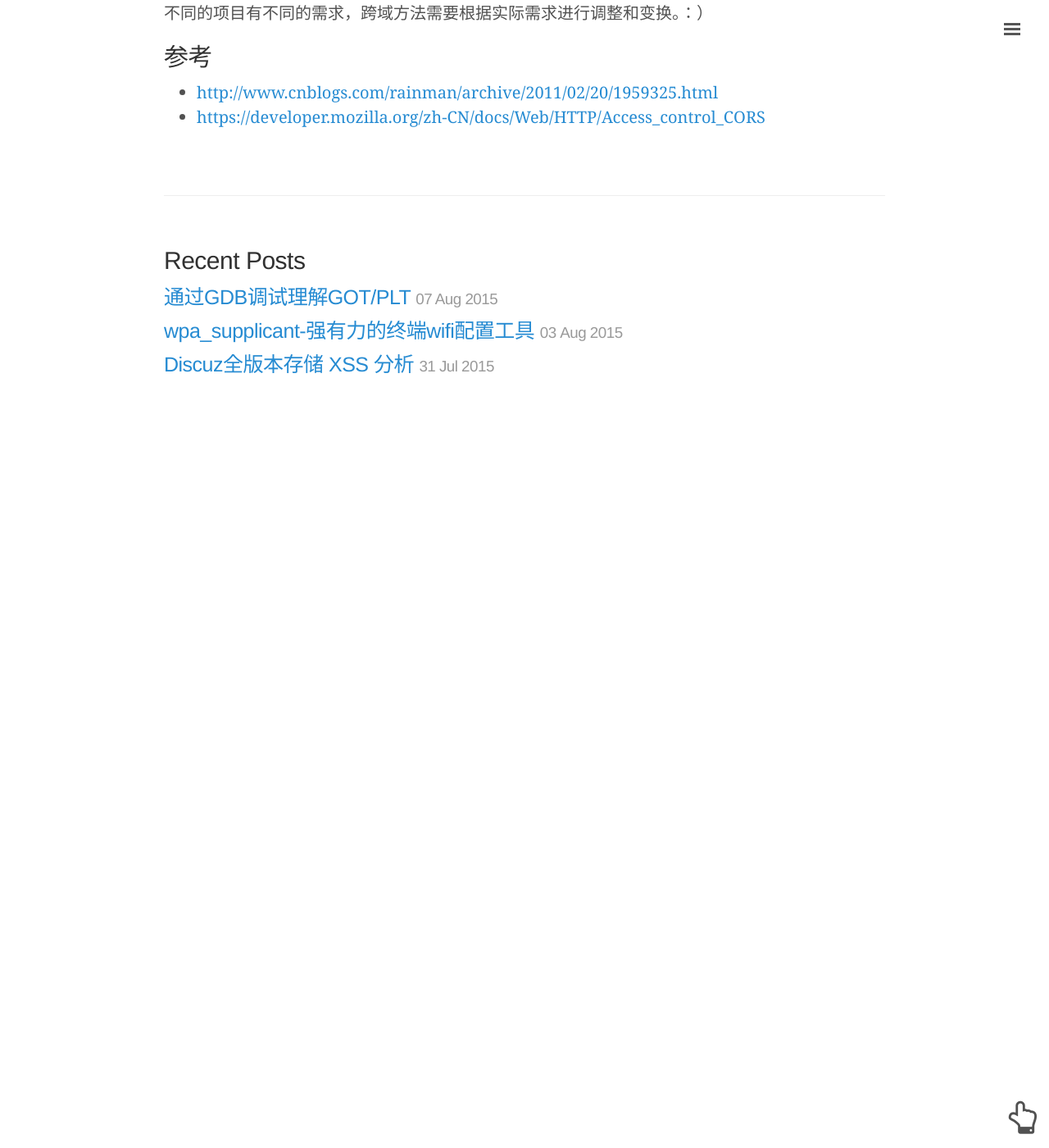
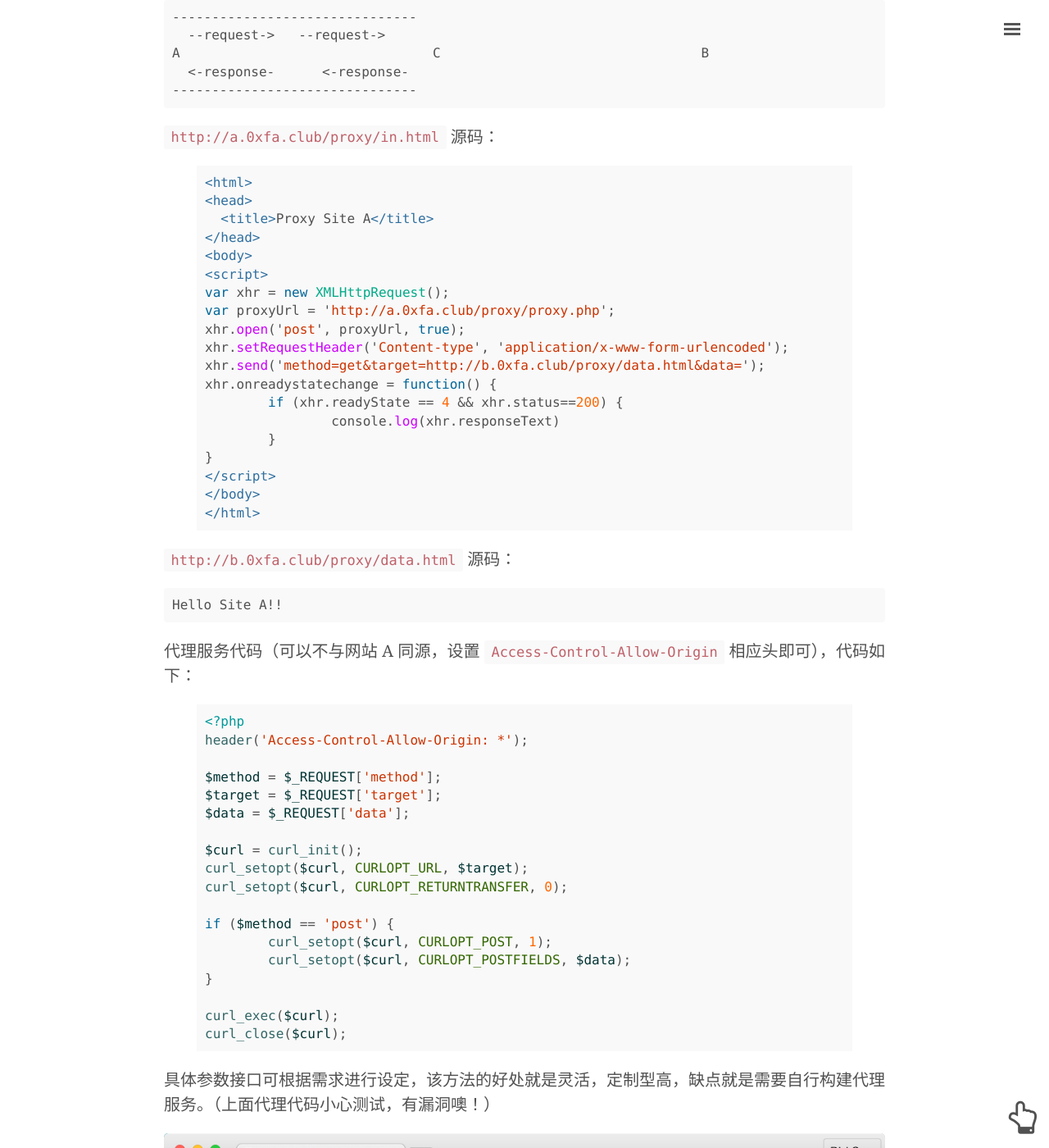
Before and after one commit to huntpig/rickgray.github.io, a Jekyll site: the page built from _posts/2015-09-03-solutions-to-cross-domain-in-browser.md, in a window 1280 px wide and 1400 px high, scrolled down 13023 px. Shown: the whole window at 82% size. Built offline with Jekyll 4.4.1, drawn with Linux system fonts in a browser that asks for light colours; nearby versions of some CDN libraries; comment, search, counter and statistics services are not loaded; before the commit the page ends 13544 px from its top, so only the background shows below that; some of the changed text lies outside the part shown.

Commit message:
update "浏览器中的跨域资源请求"

```diff
--- a/_posts/2015-09-03-solutions-to-cross-domain-in-browser.md
+++ b/_posts/2015-09-03-solutions-to-cross-domain-in-browser.md
@@ -337,7 +337,70 @@
 
 ### 1. 代理服务（Proxy）
 
-（撸代码中。。。）
+在网站 B 不可控，即不能设置网站 B 的相关设置时，最有效的方法就是建立中间代理了。
+
+网站 A 将访问网站 B 的请求通过参数的形式发送给代理服务器（Proxy），代理服务器收到请求后转而去访问网站 B，然后将获取的信息再返回给网站 A，形成一个数据请求回路。
+
+	-------------------------------
+	  --request->   --request->
+	A				 C 				   B
+	  <-response-	   <-response-
+	-------------------------------
+
+`http://a.0xfa.club/proxy/in.html` 源码：
+
+{% highlight html %}
+<html>
+<head>
+  <title>Proxy Site A</title>
+</head>
+<body>
+<script>
+var xhr = new XMLHttpRequest();
+var proxyUrl = 'http://a.0xfa.club/proxy/proxy.php';
+xhr.open('post', proxyUrl, true);
+xhr.setRequestHeader('Content-type', 'application/x-www-form-urlencoded');
+xhr.send('method=get&target=http://b.0xfa.club/proxy/data.html&data=');
+xhr.onreadystatechange = function() {
+	if (xhr.readyState == 4 && xhr.status==200) {
+		console.log(xhr.responseText)
+	}
+}
+</script>
+</body>
+</html>
+{% endhighlight %}
+
+`http://b.0xfa.club/proxy/data.html` 源码：
+
+	Hello Site A!!
+
+代理服务代码（可以不与网站 A 同源，设置 `Access-Control-Allow-Origin` 相应头即可），代码如下：
+
+{% highlight php %}
+<?php
+header('Access-Control-Allow-Origin: *');
+
+$method = $_REQUEST['method'];
+$target = $_REQUEST['target'];
+$data = $_REQUEST['data'];
+
+$curl = curl_init();
+curl_setopt($curl, CURLOPT_URL, $target);
+curl_setopt($curl, CURLOPT_RETURNTRANSFER, 0);
+
+if ($method == 'post') {
+	curl_setopt($curl, CURLOPT_POST, 1);
+	curl_setopt($curl, CURLOPT_POSTFIELDS, $data);
+}
+
+curl_exec($curl);
+curl_close($curl);
+{% endhighlight %}
+
+具体参数接口可根据需求进行设定，该方法的好处就是灵活，定制型高，缺点就是需要自行构建代理服务。（上面代理代码小心测试，有漏洞噢！）
+
+![]({{ site.url }}/public/img/article/2015-09-03-solutions-to-cross-domain-in-browser/10.png)
 
 ### 记在最后
 
```
Also changed, not shown: public/img/article/2015-09-03-solutions-to-cross-domain-in-browser/10.png (added).
